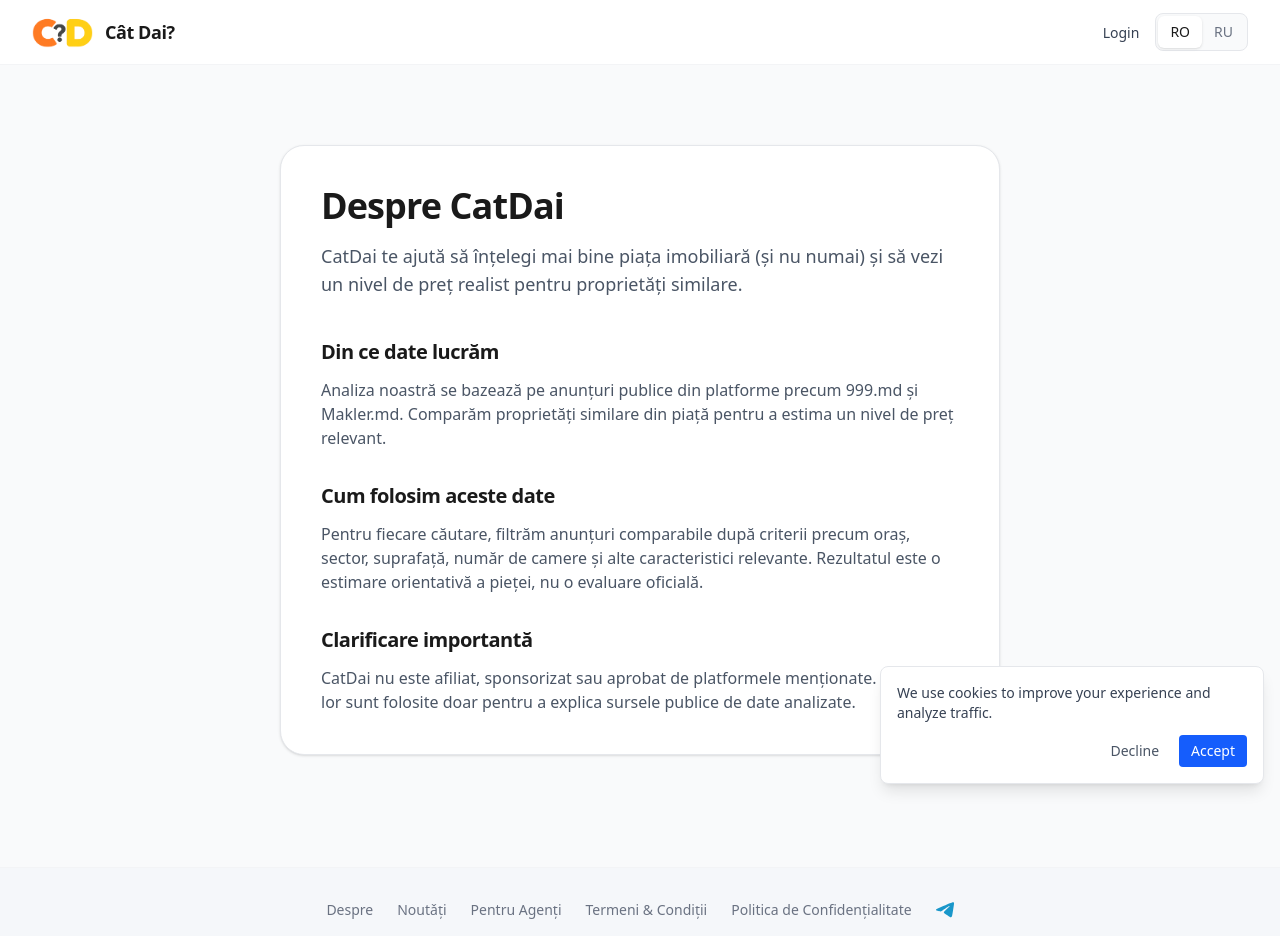
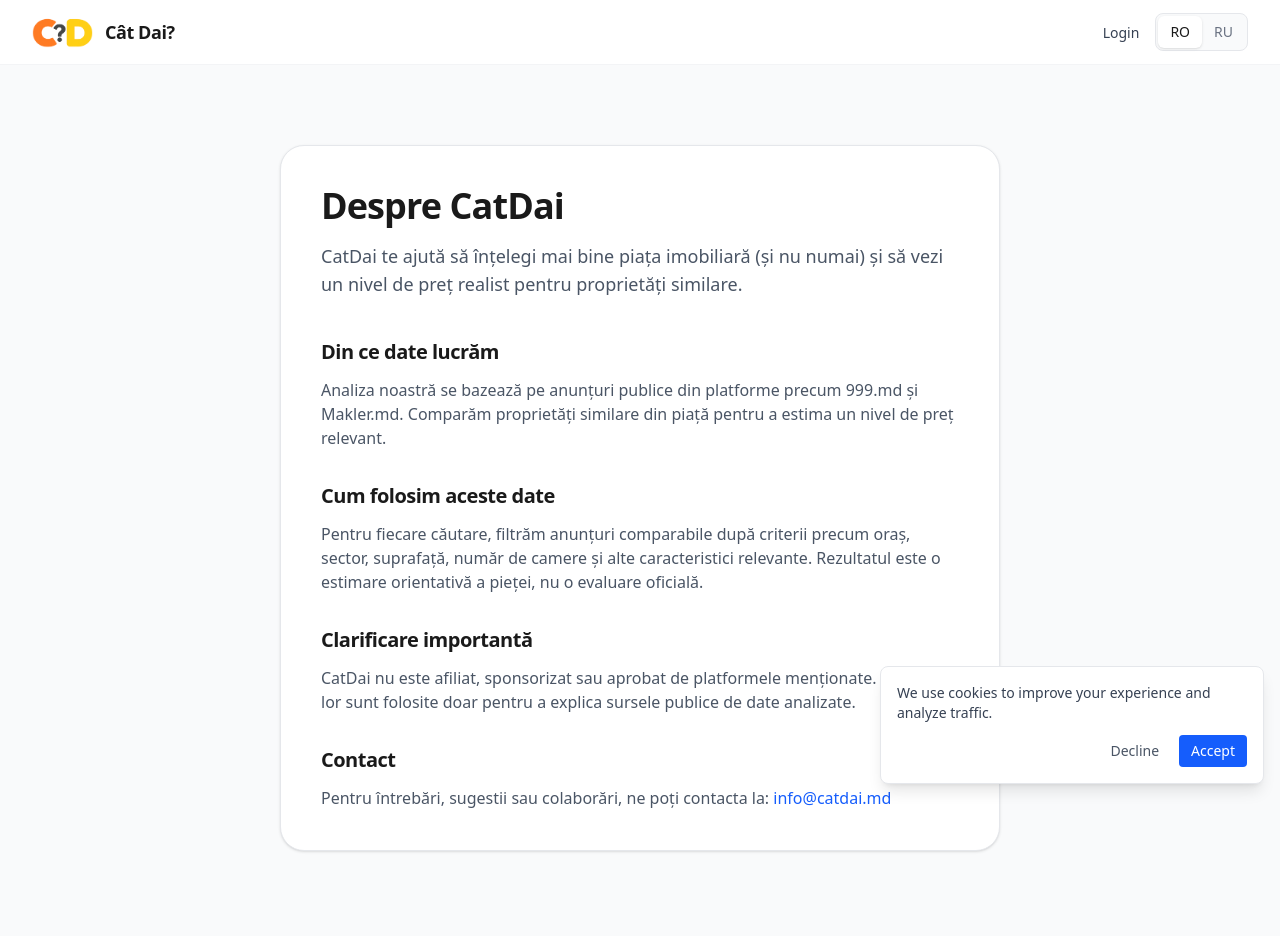
Before and after one commit to inartin/catdai, a Next.js app: page /about in a window 1280 px wide. Shown: the top 936 px of the page. Built offline with nearby package versions, Linux system fonts and the light colour scheme; no server answers.

Commit message:
small tweaks

```diff
--- a/src/app/about/page.js
+++ b/src/app/about/page.js
@@ -47,6 +47,18 @@ export default function AboutPage() {
                   {t("about.disclaimerBody")}
                 </p>
               </section>
+
+              <section>
+                <h2 className="text-xl font-semibold tracking-tight">
+                  {t("about.contactTitle")}
+                </h2>
+                <p className="mt-3 text-gray-600">
+                  {t("about.contactBody")}{" "}
+                  <a href="mailto:info@catdai.md" className="text-blue-600 hover:underline">
+                    info@catdai.md
+                  </a>
+                </p>
+              </section>
             </div>
           </div>
         </section>
--- a/src/components/EstimateResult.js
+++ b/src/components/EstimateResult.js
@@ -1,6 +1,6 @@
 "use client";
 
-import { useState } from "react";
+import { useState, useEffect, useCallback } from "react";
 import { useTranslation } from "@/context/LanguageContext";
 import { useAuth } from "@/context/AuthContext";
 
@@ -10,9 +10,35 @@ function formatPrice(num) {
 }
 
 function LockedValue({ text = "999999", className = "" }) {
+  const [showTooltip, setShowTooltip] = useState(false);
+  const { t } = useTranslation();
+
+  useEffect(() => {
+    if (!showTooltip) return;
+    const timer = setTimeout(() => setShowTooltip(false), 2000);
+    return () => clearTimeout(timer);
+  }, [showTooltip]);
+
+  const handleClick = useCallback((e) => {
+    e.stopPropagation();
+    setShowTooltip(true);
+  }, []);
+
   return (
-    <span aria-hidden className={`inline-block select-none blur-sm ${className}`}>
-      {text}
+    <span className="relative inline-block">
+      <span
+        aria-hidden
+        className={`inline-block select-none blur-sm cursor-pointer ${className}`}
+        onClick={handleClick}
+      >
+        {text}
+      </span>
+      {showTooltip && (
+        <span className="absolute z-50 left-1/2 -translate-x-1/2 bottom-full mb-2 px-3 py-1.5 rounded-lg bg-gray-900 text-white text-xs font-medium whitespace-nowrap shadow-lg animate-fade-in">
+          {t("result.comingSoon")}
+          <span className="absolute left-1/2 -translate-x-1/2 top-full w-0 h-0 border-l-[5px] border-l-transparent border-r-[5px] border-r-transparent border-t-[5px] border-t-gray-900" />
+        </span>
+      )}
     </span>
   );
 }
--- a/src/components/Footer.js
+++ b/src/components/Footer.js
@@ -64,12 +64,12 @@ export default function Footer() {
           <Link href="/about" className="hover:text-foreground transition-colors">
             {t("nav.about")}
           </Link>
-          <Link href="#" className="hover:text-foreground transition-colors">
+          <Link href="https://t.me/catdaimd" className="hover:text-foreground transition-colors">
             {t("nav.news")}
           </Link>
-          <Link href="#" className="hover:text-foreground transition-colors">
+          {/* <Link href="#" className="hover:text-foreground transition-colors">
             {t("nav.forAgents")}
-          </Link>
+          </Link> */}
           <Link href="/terms" className="hover:text-foreground transition-colors">
             {t("footer.terms")}
           </Link>
--- a/src/locales/ro.json
+++ b/src/locales/ro.json
@@ -138,6 +138,7 @@
   "result.linkCopied": "Link copiat!",
   "result.sharing": "Se generează...",
   "result.shareAnalysis": "Trimite analiza",
+  "result.comingSoon": "În curând",
 
   "evaluare.loading": "Analizăm piața pentru criteriile tale...",
   "evaluare.defaultError": "A apărut o eroare",
@@ -159,6 +160,8 @@
   "about.howItWorksBody": "Pentru fiecare căutare, filtrăm anunțuri comparabile după criterii precum oraș, sector, suprafață, număr de camere și alte caracteristici relevante. Rezultatul este o estimare orientativă a pieței, nu o evaluare oficială.",
   "about.disclaimerTitle": "Clarificare importantă",
   "about.disclaimerBody": "CatDai nu este afiliat, sponsorizat sau aprobat de platformele menționate. Numele lor sunt folosite doar pentru a explica sursele publice de date analizate.",
+  "about.contactTitle": "Contact",
+  "about.contactBody": "Pentru întrebări, sugestii sau colaborări, ne poți contacta la:",
 
   "footer.terms": "Termeni & Condiții",
   "footer.privacy": "Politica de Confidențialitate",
--- a/src/locales/ru.json
+++ b/src/locales/ru.json
@@ -138,6 +138,7 @@
   "result.linkCopied": "Ссылка скопирована!",
   "result.sharing": "Генерация...",
   "result.shareAnalysis": "Поделиться",
+  "result.comingSoon": "Скоро",
 
   "evaluare.loading": "Анализируем рынок по вашим критериям...",
   "evaluare.defaultError": "Произошла ошибка",
@@ -159,6 +160,8 @@
   "about.howItWorksBody": "Для каждого запроса мы отбираем сопоставимые объявления по таким критериям, как город, район, площадь, количество комнат и другие важные характеристики. Результат является ориентировочной рыночной оценкой, а не официальной экспертизой.",
   "about.disclaimerTitle": "Важное уточнение",
   "about.disclaimerBody": "CatDai не аффилирован, не спонсируется и не одобрен указанными платформами. Их названия используются только для пояснения публичных источников данных, которые анализирует сервис.",
+  "about.contactTitle": "Контакт",
+  "about.contactBody": "По вопросам, предложениям или сотрудничеству вы можете связаться с нами по адресу:",
 
   "footer.terms": "Условия использования",
   "footer.privacy": "Политика конфиденциальности",
```
